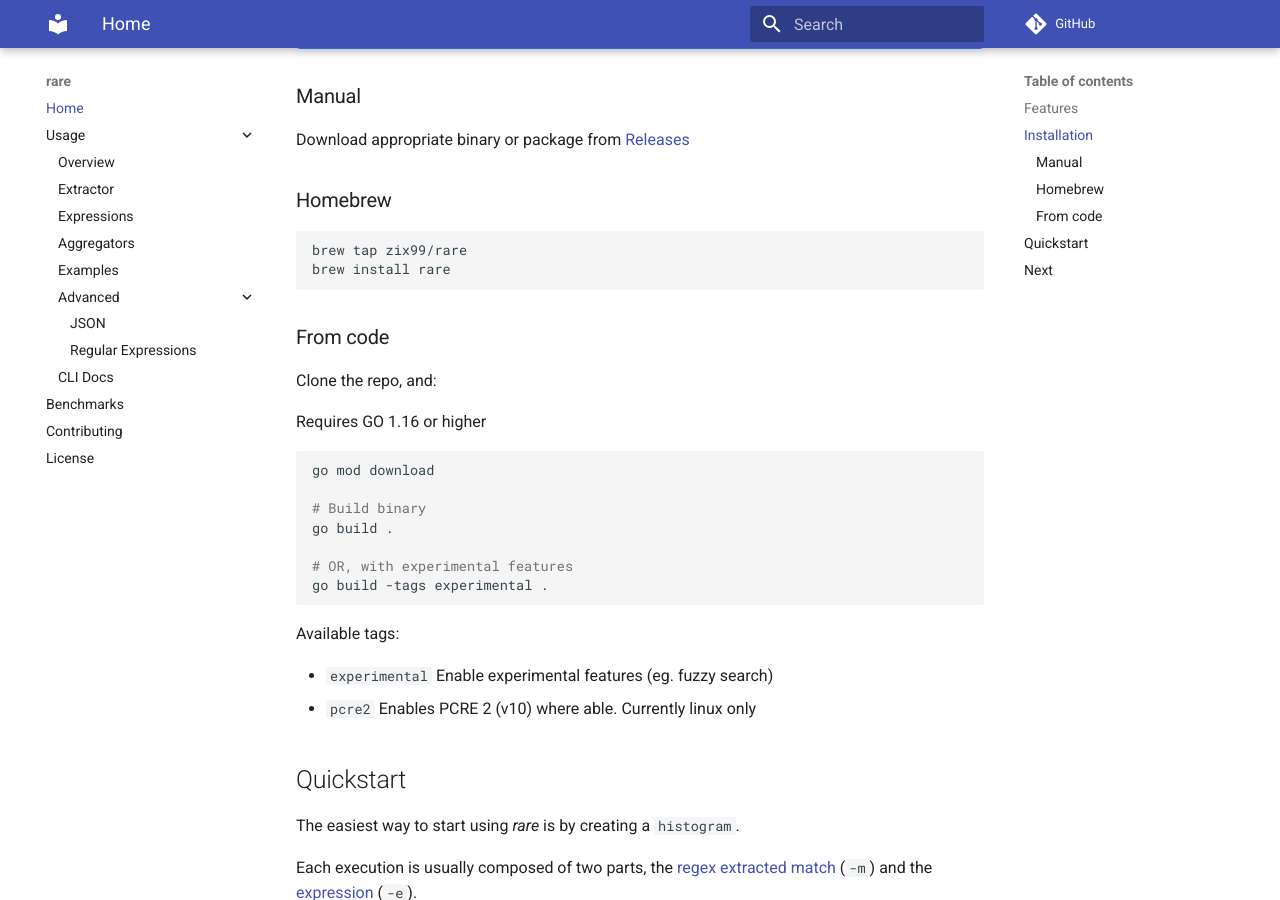
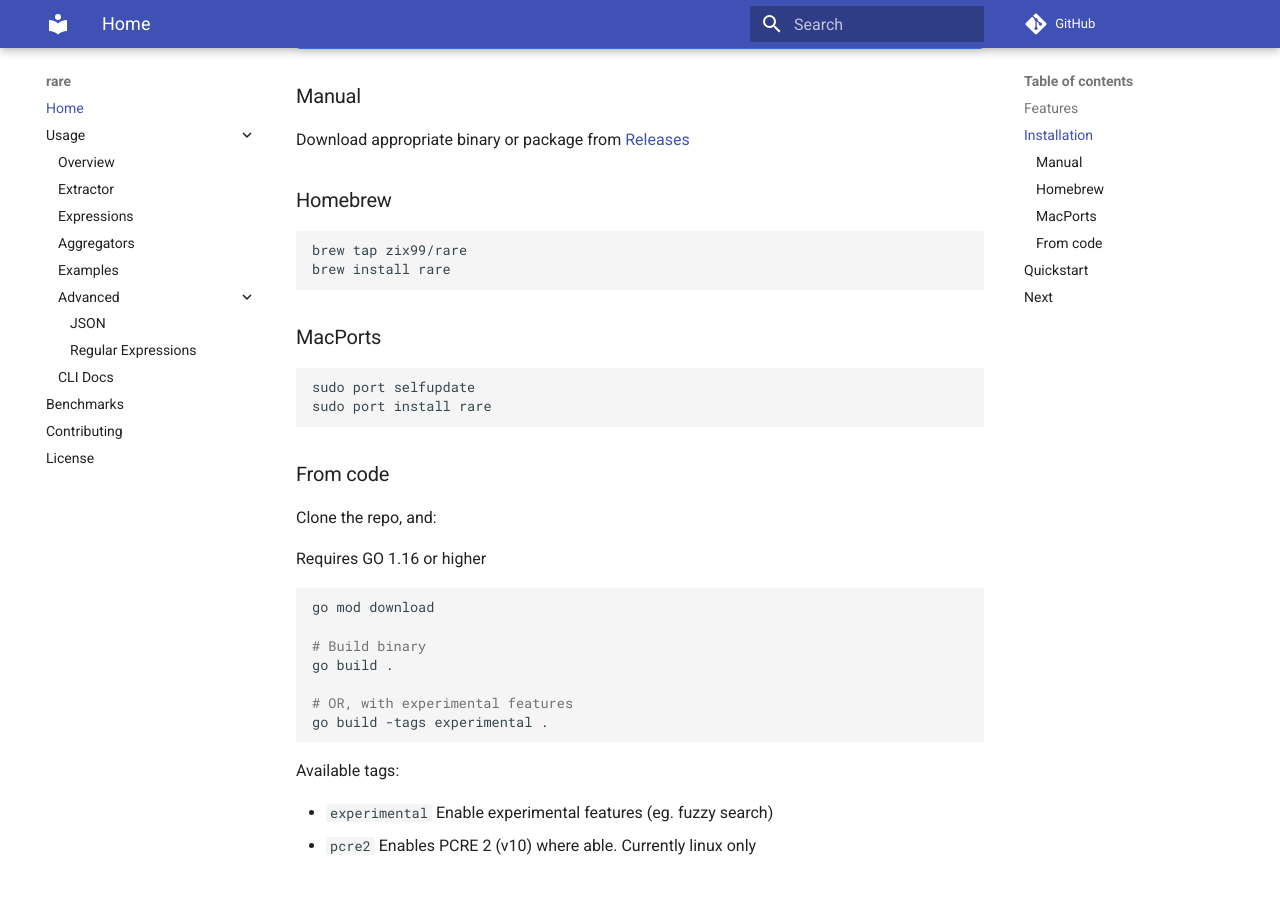
Before and after one commit to zix99/rare, an MkDocs documentation site: the page built from docs/index.md, in a window 1280 px wide and 900 px high, scrolled down 1570 px. Built offline with MkDocs 1.6.1 and Material for MkDocs 9.7.7, drawn with Linux system fonts in a browser that asks for light colours; comment, search, counter and statistics services are not loaded.

Commit message:
README: add MacPorts install info

````diff
--- a/docs/index.md
+++ b/docs/index.md
@@ -51,6 +51,13 @@ brew tap zix99/rare
 brew install rare
 ```
 
+### MacPorts
+
+```sh
+sudo port selfupdate
+sudo port install rare
+```
+
 ### From code
 
 Clone the repo, and:
````
Also changed, not shown: README.md (+7 -0 lines).
